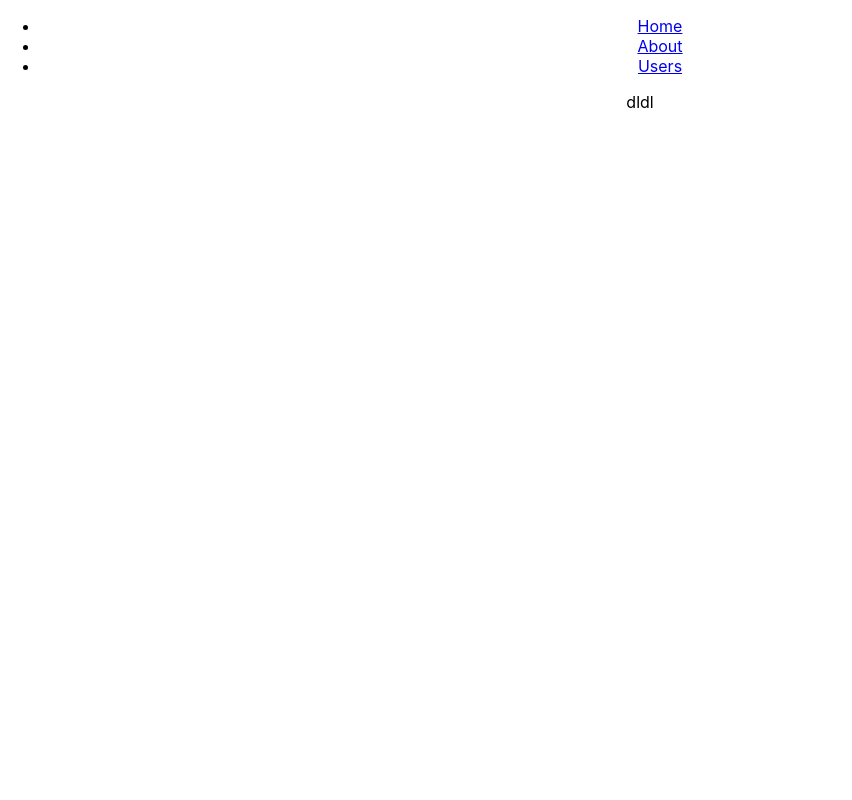
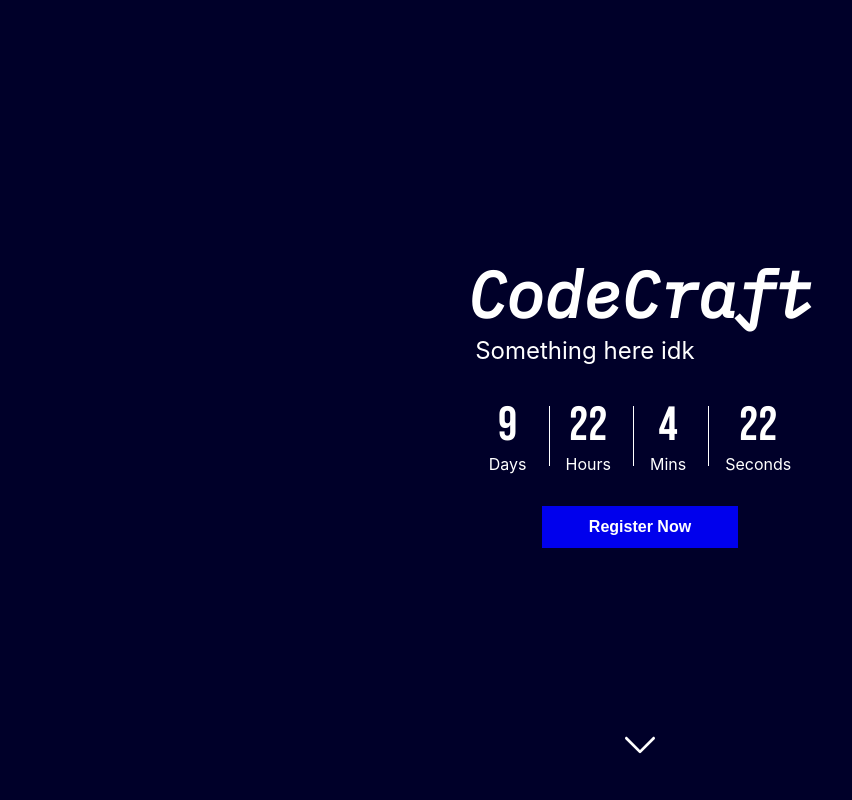
Before and after one commit to Revantark/CodeCraft, a React (Create React App) app: page / in a window 1280 px wide. Shown: the top 800 px of the page, without its empty margins (0-852 px from the left). Built offline with nearby package versions, Linux system fonts and the light colour scheme.

Commit message:
add landing page

```diff
--- a/package.json
+++ b/package.json
@@ -9,6 +9,7 @@
     "firebase": "^9.1.1",
     "react": "^17.0.2",
     "react-dom": "^17.0.2",
+    "react-router-dom": "^5.3.0",
     "react-scripts": "4.0.3",
     "web-vitals": "^1.1.2"
   },
--- a/src/App.css
+++ b/src/App.css
@@ -1,38 +1,3 @@
-.App {
-  text-align: center;
+:root{
+  --primary-color: #000029
 }
-
-.App-logo {
-  height: 40vmin;
-  pointer-events: none;
-}
-
-@media (prefers-reduced-motion: no-preference) {
-  .App-logo {
-    animation: App-logo-spin infinite 20s linear;
-  }
-}
-
-.App-header {
-  background-color: #282c34;
-  min-height: 100vh;
-  display: flex;
-  flex-direction: column;
-  align-items: center;
-  justify-content: center;
-  font-size: calc(10px + 2vmin);
-  color: white;
-}
-
-.App-link {
-  color: #61dafb;
-}
-
-@keyframes App-logo-spin {
-  from {
-    transform: rotate(0deg);
-  }
-  to {
-    transform: rotate(360deg);
-  }
-}
--- a/src/App.js
+++ b/src/App.js
@@ -4,18 +4,19 @@ import {
   BrowserRouter as Router,
   Switch,
   Route,
-  Link
+
 } from "react-router-dom";
 import Register from './Components/Registration/register';
-import CCHome from './Components/CC-Home/CC_Home';
+import Home from './Components/home/home';
 
 
 function App() {
   return (
     <div className="App">
       <Router>
-        <div>
-          <nav>
+          <Switch>
+
+          {/* <nav>
             <ul>
               <li>
                 <Link to="/">Home</Link>
@@ -27,20 +28,17 @@ function App() {
                 <Link to="/users">Users</Link>
               </li>
             </ul>
-          </nav>
+          </nav> */}
 
-          <Switch>
             <Route path="/register">
               <Register />
             </Route>
-            <Route path="/">
-              <CCHome />
-            </Route>
-            <Route path="*">
-              <CCHome />
-            </Route>
+            <Route path="/" component={Home} />
+
+            <Route path="*" component={Home} />
+
+
           </Switch>
-        </div>
       </Router>
     </div>
   );
--- a/src/Components/CC-Home/CC_Home.js
+++ /dev/null
@@ -1,12 +0,0 @@
-import React from 'react'
-
-function CC_Home() {
-    return (
-        <div>
-        dldl
-
-        </div>
-    )
-}
-
-export default CC_Home
--- /dev/null
+++ b/src/Components/home/about.css
@@ -0,0 +1,3 @@
+.about{
+    color: white;
+}
--- /dev/null
+++ b/src/Components/home/about.js
@@ -0,0 +1,12 @@
+import React from 'react'
+import './about.css'
+export default function About() {
+    return (
+        <div className="lp_root fullscreen about">
+
+                <span>
+                    About Us
+                </span>
+        </div>
+    )
+}
--- /dev/null
+++ b/src/Components/home/home.css
@@ -0,0 +1,8 @@
+.fullscreen{
+    width: 100%;
+    height: 100%;
+}
+.root {
+    width: 100vw;
+    height: 100vh;
+}
--- /dev/null
+++ b/src/Components/home/home.js
@@ -0,0 +1,13 @@
+import React from 'react'
+import About from './about'
+import './home.css'
+import LandingPage from './landingPage'
+export default function Home() {
+    return (
+        <div className='root' >
+            <LandingPage/>
+            <About/>
+            <div className="fullscreen">kdjdj</div>
+        </div>
+    )
+}
--- /dev/null
+++ b/src/Components/home/landingPage.css
@@ -0,0 +1,78 @@
+
+@import url('https://fonts.googleapis.com/css2?family=IBM+Plex+Mono:ital@1&display=swap');
+@import url('https://fonts.googleapis.com/css2?family=Bebas+Neue&display=swap');
+.lp_root{
+    background: var(--primary-color);
+    display: grid;
+    position: relative;
+    place-content: center;
+    justify-items: center;
+
+}
+
+.title{
+    display: block;
+    color: white;
+    font-size: 4rem;
+    font-weight: bold;
+    font-family: 'IBM Plex Mono';
+}
+.subtitle{
+    color: white;
+    padding-top: 0.5rem;
+    padding-left: 0.5rem;
+    font-size: 1.5rem;
+}
+.btn{
+    background: #0000ed;
+    width: 22ch;
+    padding: 12px;
+    border: none;
+    justify-self: center;
+    color: white;
+    font-weight: bold;
+    font-size: 1rem;
+}
+.timer{
+    color: white;
+    margin: 1rem;
+    display: flex;
+    align-items: center;
+}
+.timer-b{
+    display: flex;
+    flex-direction: column;
+    text-align: center;
+}
+.sep{
+    border-left: 1px solid white;
+    height: 60px;
+    margin-left: 6px;
+    left: 50%;
+}
+.timer-b > span:first-child {
+    font-size: 3rem;
+    font-family: 'Bebas Neue', cursive;
+}
+.downIcon{
+    width: 30px;
+    animation: upAndDown 1.3s ease-in-out infinite;
+    height: 30px;
+    position: absolute;
+
+}
+@keyframes upAndDown {
+    0%{
+        bottom: 3%;
+    }
+    50%{
+
+        bottom: 5%;
+
+    }
+    100%{
+
+        bottom: 3%;
+
+    }
+}
--- /dev/null
+++ b/src/Components/home/landingPage.js
@@ -0,0 +1,77 @@
+import React, { useEffect, useState } from 'react'
+import './landingPage.css'
+import {ReactComponent as DownArrow} from '../../assets/down.svg'
+export default function LandingPage() {
+
+
+
+    return (
+        <div className="lp_root fullscreen">
+
+                <div>
+                <span className='title' >CodeCraft</span>
+                <span className="subtitle">Something here idk</span>
+                </div>
+                <Timer/>
+                <button className='btn'>
+                    Register Now
+                </button>
+                <div className="downIcon" >
+                <DownArrow/>
+                </div>
+        </div>
+    )
+}
+
+const Timer = ()=>{
+    const [time,setTime] = useState(['00','00','00','00'])
+    const countDownDate = new Date("Oct 19, 2021 00:00:00").getTime();
+    const updateTime = ()=>{
+        const x = setInterval(function() {
+
+            const now = new Date().getTime();
+
+            const distance = countDownDate - now;
+
+            const days = Math.floor(distance / (1000 * 60 * 60 * 24));
+            const hours = Math.floor((distance % (1000 * 60 * 60 * 24)) / (1000 * 60 * 60));
+            const minutes = Math.floor((distance % (1000 * 60 * 60)) / (1000 * 60));
+            const seconds = Math.floor((distance % (1000 * 60)) / 1000);
+
+            setTime([days,hours,minutes,seconds])
+            if (distance < 0) {
+              clearInterval(x);
+
+            }
+          }, 1000);
+    }
+    useEffect(()=>{
+        updateTime()
+    },[])
+
+    return (
+        <div className="timer" >
+            <div className='timer-b timer' >
+                <span>{time[0]}</span>
+                <span>Days</span>
+            </div>
+            <div className='sep' ></div>
+            <div className='timer-b timer' >
+                <span>{time[1]}</span>
+                <span>Hours</span>
+            </div>
+            <div  className='sep' ></div>
+
+            <div className='timer-b timer' >
+                <span>{time[2]}</span>
+                <span>Mins</span>
+            </div>
+            <div className='sep' ></div>
+
+            <div className='timer-b timer' >
+                <span>{time[3]}</span>
+                <span>Seconds   </span>
+            </div>
+        </div>
+    )
+}
--- a/src/index.css
+++ b/src/index.css
@@ -1,12 +1,15 @@
 body {
   margin: 0;
+  overflow-x: hidden !important;
   font-family: -apple-system, BlinkMacSystemFont, 'Segoe UI', 'Roboto', 'Oxygen',
     'Ubuntu', 'Cantarell', 'Fira Sans', 'Droid Sans', 'Helvetica Neue',
     sans-serif;
   -webkit-font-smoothing: antialiased;
   -moz-osx-font-smoothing: grayscale;
 }
-
+html{
+  scroll-behavior: smooth;
+}
 code {
   font-family: source-code-pro, Menlo, Monaco, Consolas, 'Courier New',
     monospace;
```
Also changed, not shown: src/assets/down.svg (added), 1 other file (tests, documents, lock files or other folders).
